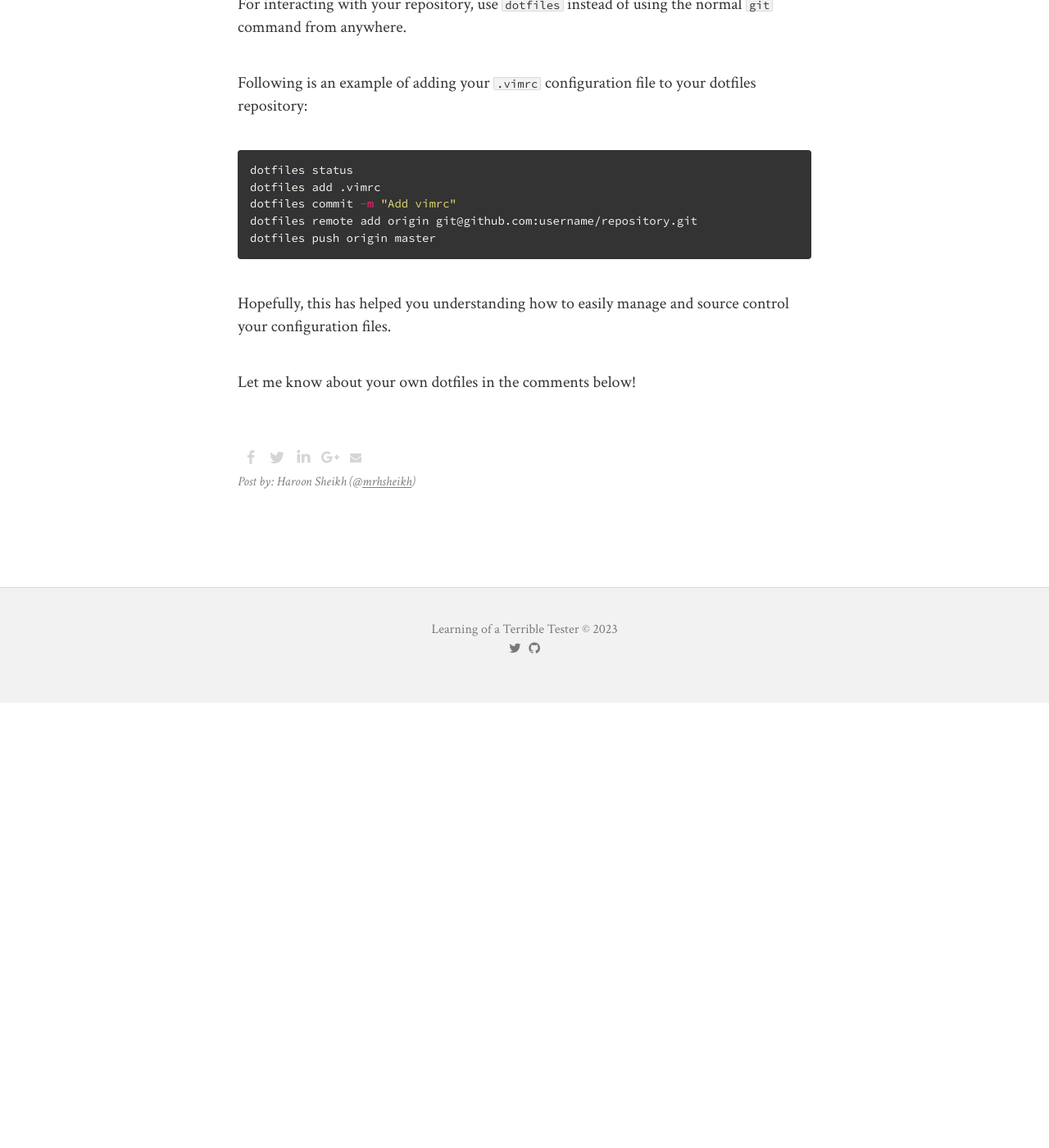
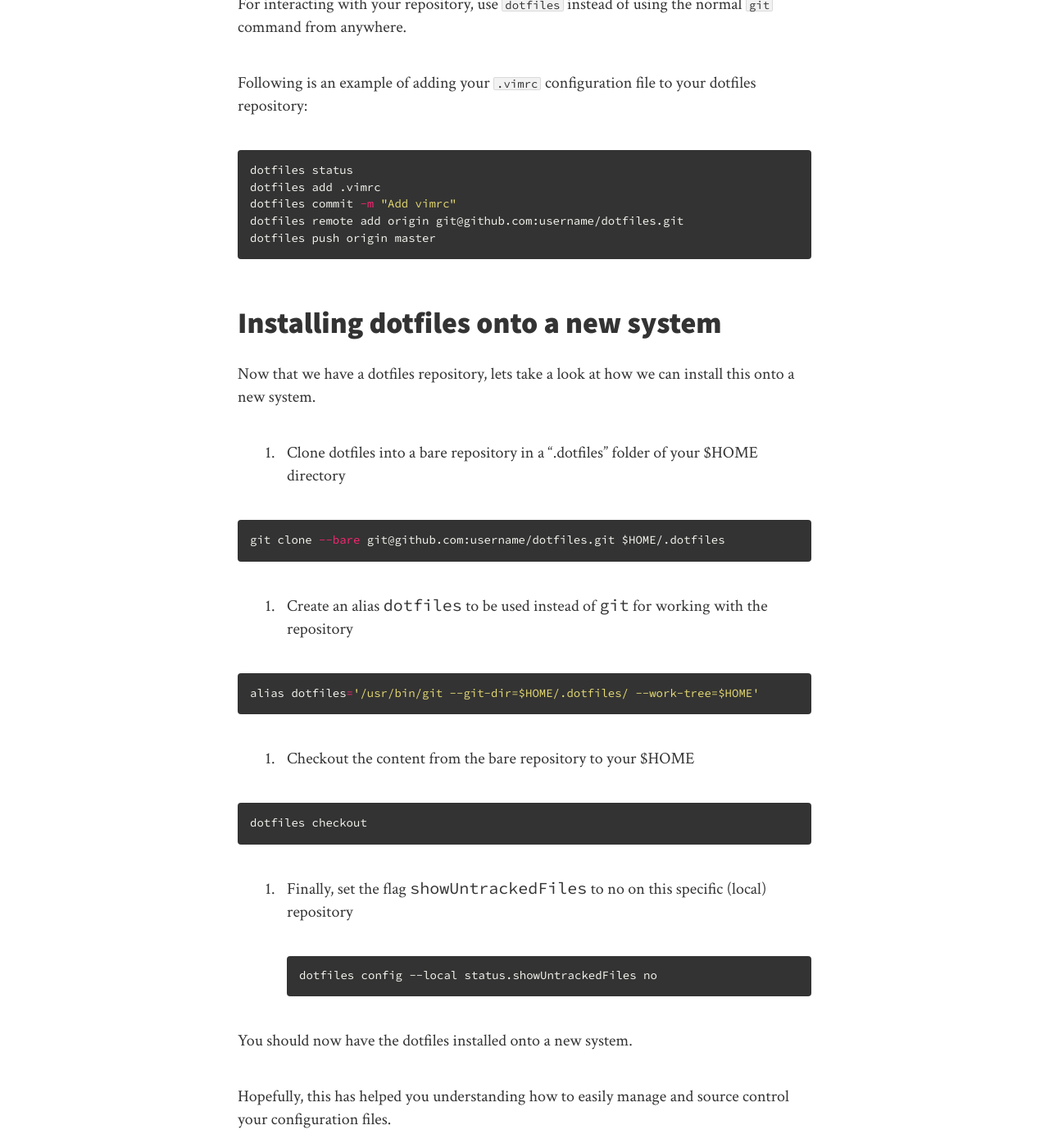
Before and after one commit to sitture/terribletester, a Jekyll site: the page built from _posts/2020-01-21-version-control-dotfiles-using-a-gitbare-repostory.md, in a window 1280 px wide and 1400 px high, scrolled down 2007 px. Shown: the whole window at 82% size. Built offline with Jekyll 4.4.1, drawn with Linux system fonts in a browser that asks for light colours; nearby versions of some CDN libraries; comment, search, counter and statistics services are not loaded; before the commit the page ends 2864 px from its top, so only the background shows below that; some of the changed text lies outside the part shown.

Commit message:
instructions for installing dotfiles repository

````diff
--- a/_posts/2020-01-21-version-control-dotfiles-using-a-gitbare-repostory.md
+++ b/_posts/2020-01-21-version-control-dotfiles-using-a-gitbare-repostory.md
@@ -56,9 +56,38 @@ Following is an example of adding your `.vimrc` configuration file to your dotfi
 dotfiles status
 dotfiles add .vimrc
 dotfiles commit -m "Add vimrc"
-dotfiles remote add origin git@github.com:username/repository.git
+dotfiles remote add origin git@github.com:username/dotfiles.git
 dotfiles push origin master
 ```
+
+## Installing dotfiles onto a new system
+
+Now that we have a dotfiles repository, lets take a look at how we can install this onto a new system.
+
+1. Clone dotfiles into a bare repository in a ".dotfiles" folder of your $HOME directory
+
+```sh
+git clone --bare git@github.com:username/dotfiles.git $HOME/.dotfiles
+```
+
+2. Create an alias `dotfiles` to be used instead of `git` for working with the repository
+
+```sh
+alias dotfiles='/usr/bin/git --git-dir=$HOME/.dotfiles/ --work-tree=$HOME'
+```
+
+3. Checkout the content from the bare repository to your $HOME
+
+```sh
+dotfiles checkout
+```
+
+4. Finally, set the flag `showUntrackedFiles` to no on this specific (local) repository
+```
+dotfiles config --local status.showUntrackedFiles no
+```
+
+You should now have the dotfiles installed onto a new system.
 
 Hopefully, this has helped you understanding how to easily manage and source control your configuration files.
 
````
